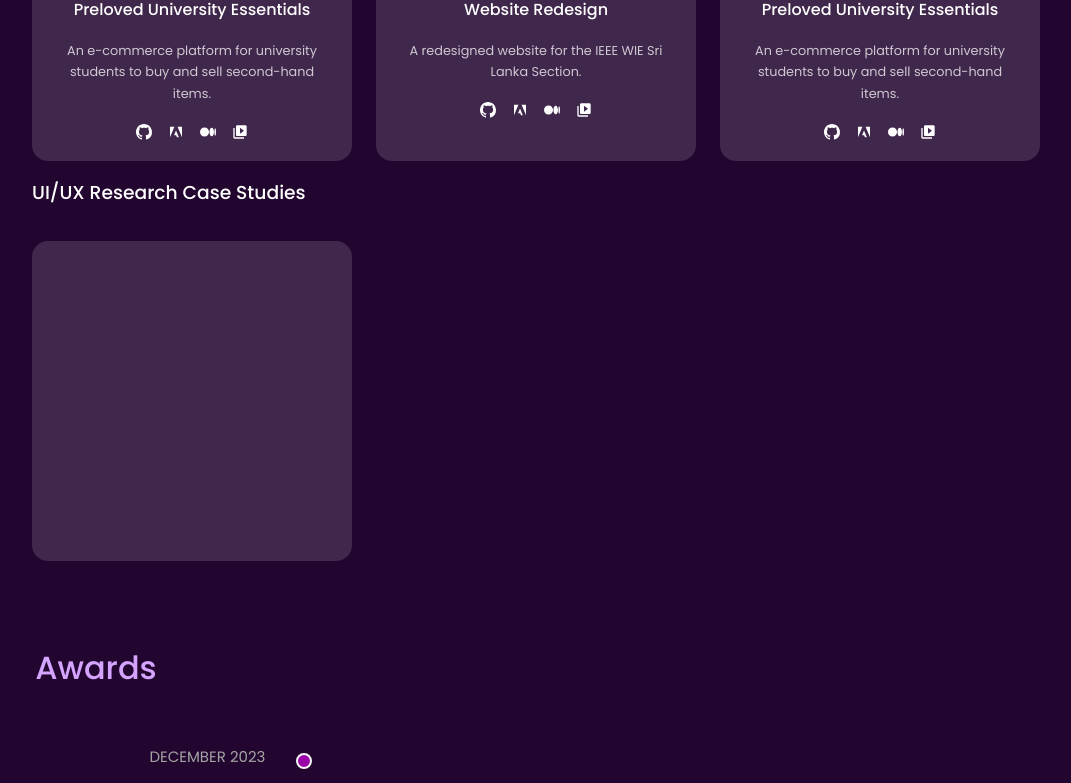
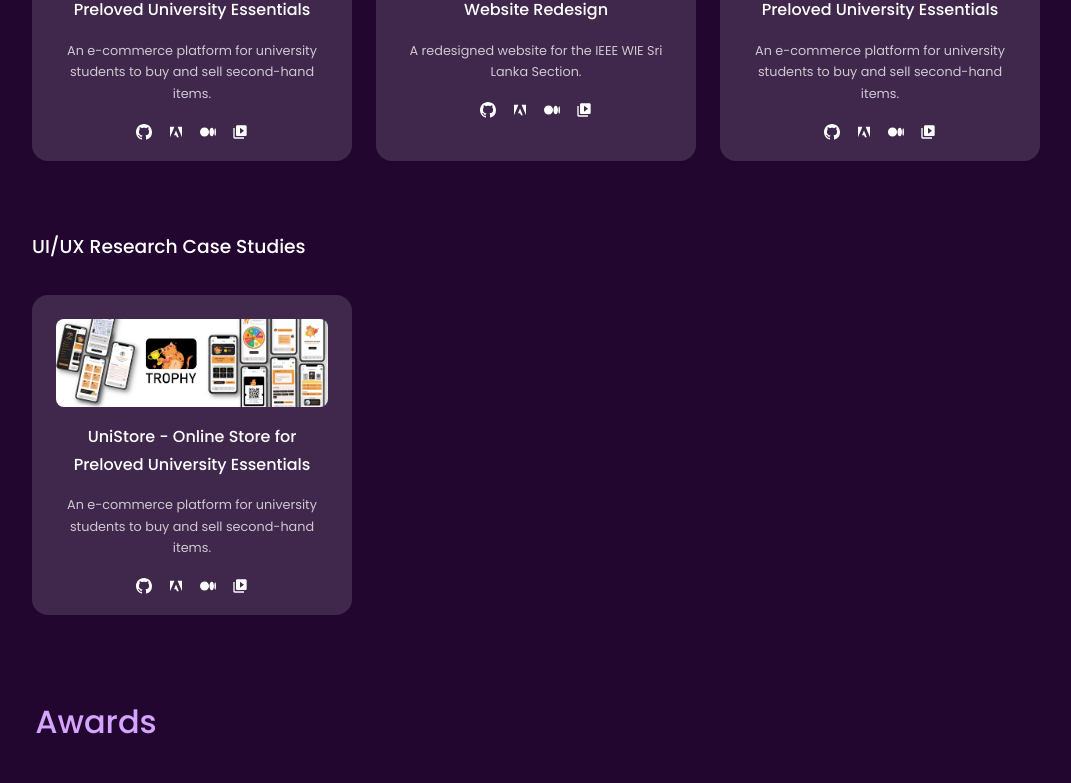
Before and after one commit to disara7/portfolio, a React (Create React App) app: page / in a window 1280 px wide. Shown: the part 3464-4247 px from the top of the page, without its empty margins (128-1199 px from the left). Built offline with nearby package versions, Linux system fonts and the light colour scheme.

Commit message:
updated shopsense banner

```diff
--- a/src/components/portfolio/Portfolio.jsx
+++ b/src/components/portfolio/Portfolio.jsx
@@ -3,7 +3,7 @@ import './portfolio.css';
 import "react-responsive-carousel/lib/styles/carousel.min.css"; // Import carousel styles
 import { Carousel } from 'react-responsive-carousel';
 import p1 from '../../assets/trophybanner.png';
-import p2 from '../../assets/Image2.png';
+import p2 from '../../assets/shopsense_banner.png';
 import p3 from '../../assets/Image3.png';
 import { BsGithub } from "react-icons/bs";
 import { BiLogoAdobe } from "react-icons/bi";
@@ -29,7 +29,7 @@ const Portfolio = () => {
           </div>
         </div>
         <div className="portfolio_card">
-          <img src={p1} alt="Web App Project 1" />
+          <img src={p2} alt="Web App Project 1" />
           <h4>ShopSense - Online Clothing Shopping for Blind People</h4>
           <p>“ShopSense” provides online shopping accessibility for visually impaired people.</p>
           <div className="links">
@@ -102,8 +102,19 @@ const Portfolio = () => {
             </div>
           </div>
         </div>
+        <br />
+        <br />
         <h3>UI/UX Research Case Studies</h3>
         <div className="portfolio_card">
+        <img src={p1} alt="Web App Project 1" />
+            <h4>UniStore - Online Store for Preloved University Essentials</h4>
+            <p>An e-commerce platform for university students to buy and sell second-hand items.</p>
+            <div className="links">
+                <div className="relatedlinks"><a className='social__icons' href="https://github.com/disara7" target='_blank'><BsGithub /></a></div>
+                <div className="relatedlinks"><a className='social__icons' href="https://github.com/disara7" target='_blank'><BiLogoAdobe /></a></div>
+                <div className="relatedlinks"><a className='social__icons' href="https://github.com/disara7" target='_blank'><FaMedium /></a></div>
+                <div className="relatedlinks"><a className='social__icons' href="https://github.com/disara7" target='_blank'><MdVideoLibrary /></a></div>
+            </div>
 
         </div>
       </div>
```
Also changed, not shown: src/assets/shopsense_banner.png (added).
